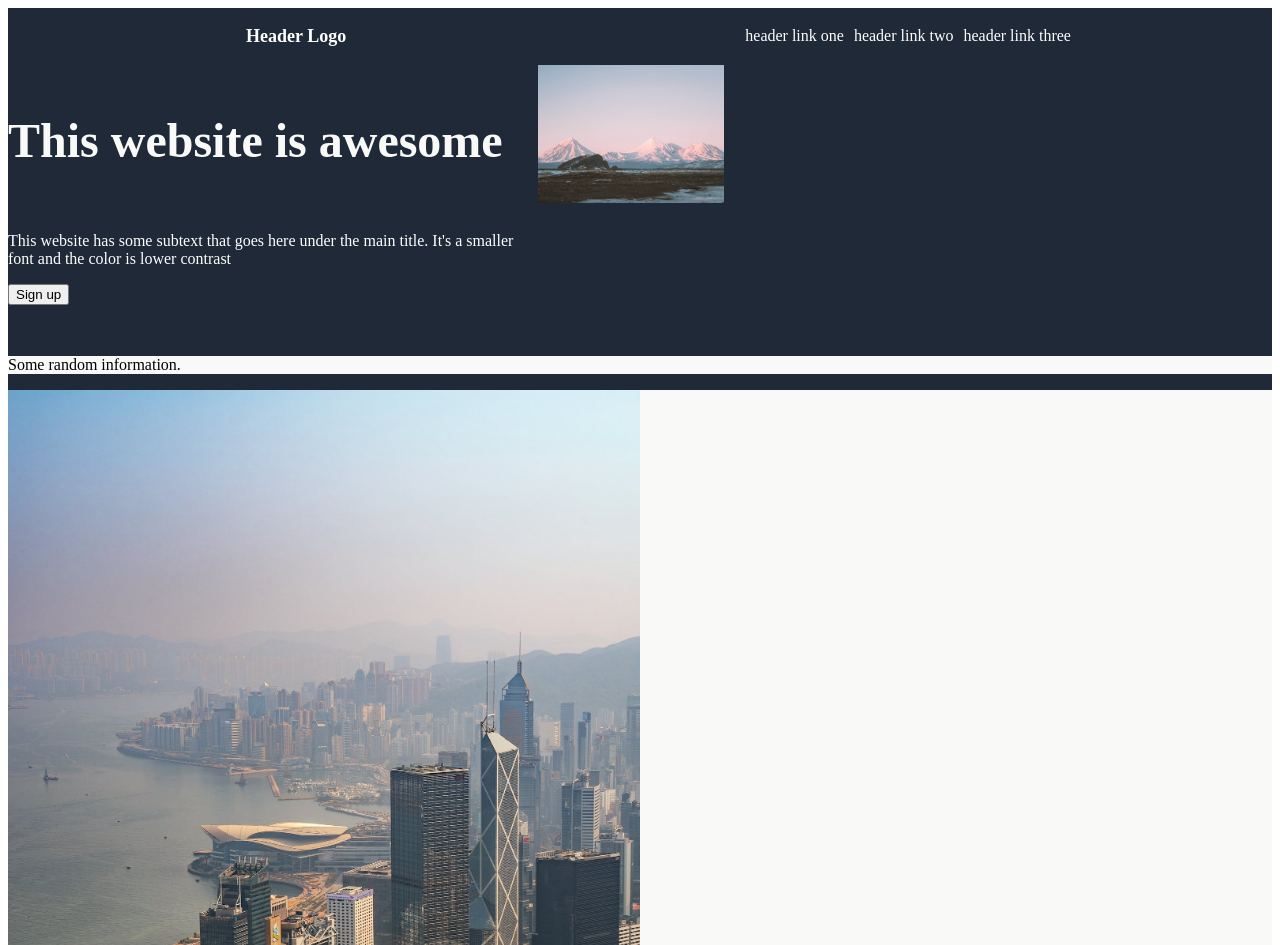
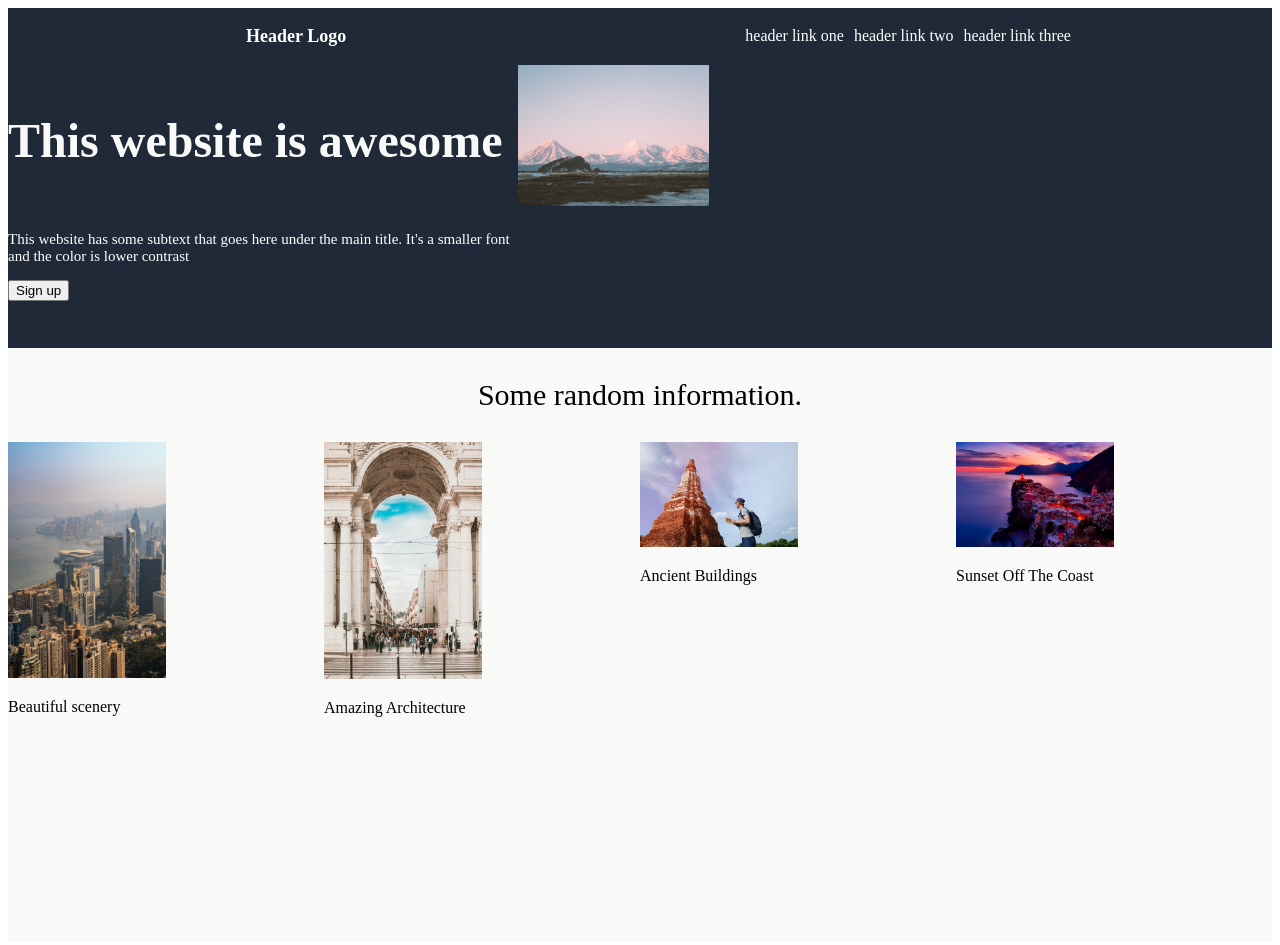
Before and after one commit to RHINO0187/Project-Landing-Page, a plain HTML site: page index.html in a window 1280 px wide. Shown: the top 945 px of the page. Drawn offline with Linux system fonts and the light colour scheme.

Commit message:
Add Style to body and add text below images

```diff
--- a/index.html
+++ b/index.html
@@ -39,18 +39,24 @@
         <div class="body">
             <p>Some random information.</p>
         </div>
+        <div class="picture-container">
         <div class="pictures">
             <img src="./images/2.jpeg">
+            <p>Beautiful scenery</p>
         </div>
         <div class="pictures">
             <img src="./images/3.jpeg">
+            <p>Amazing Architecture</p>
         </div>
         <div class="pictures">
             <img src="./images/4.jpeg">
+            <p>Ancient Buildings</p>
         </div>
         <div class="pictures">
             <img src="./images/5.jpeg">
+            <p>Sunset Off The Coast</p>
             </div>
+        </div>
         </div>
     </div>
     </div>
--- a/style.css
+++ b/style.css
@@ -30,15 +30,25 @@
     display: flex;
     color: white;
     flex-direction: row;
+    font-size: 15px;
 }
 
 .body {
     background-color: #f9faf8;
+    display: flex;
+    justify-content: center;
+    font-size: 30px;
 }
-
 
 .pictures {
     background-color: #f9faf8;
+    height: 500px;
+    width: 500px;
+}
+
+.picture-container {
+    display: flex;
+    flex-direction: row;
 }
 
 .awesome {
```
